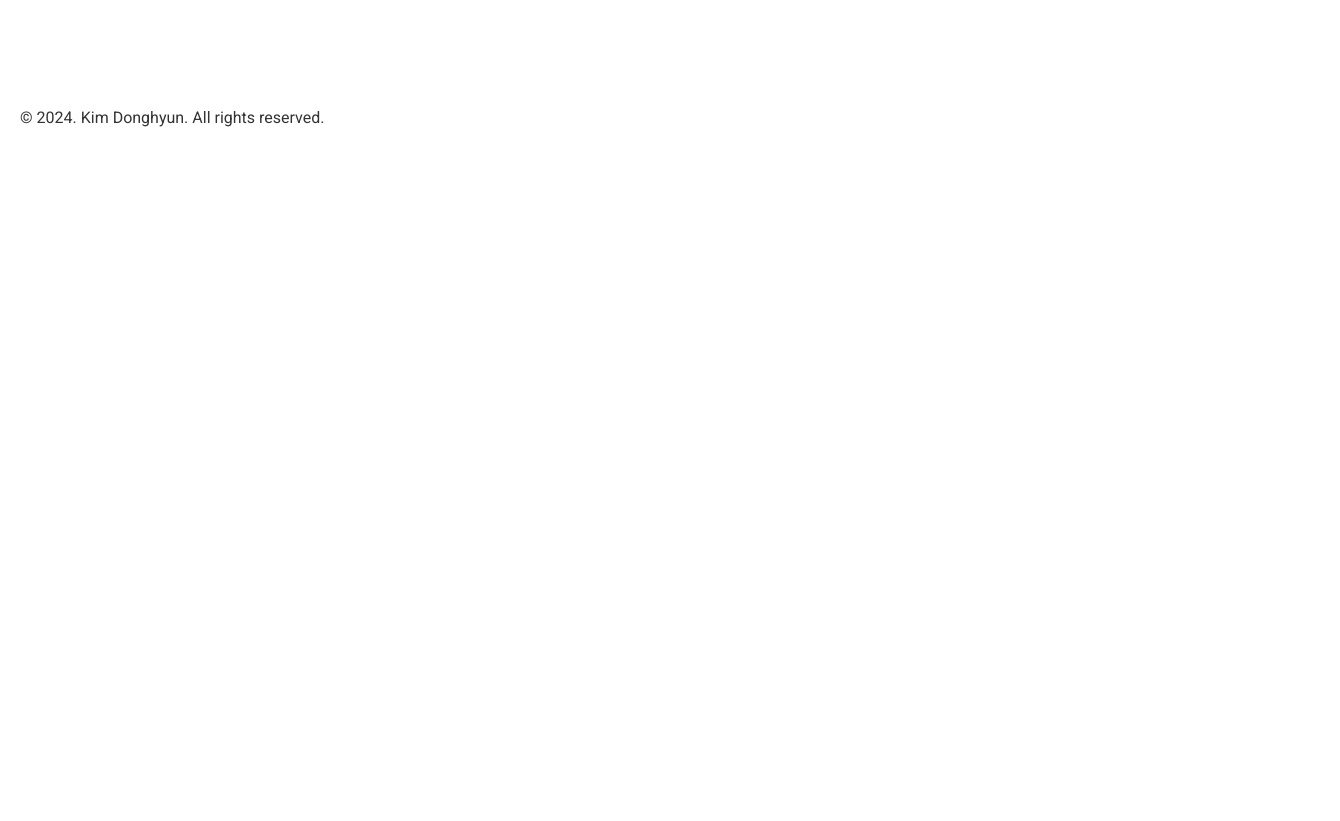
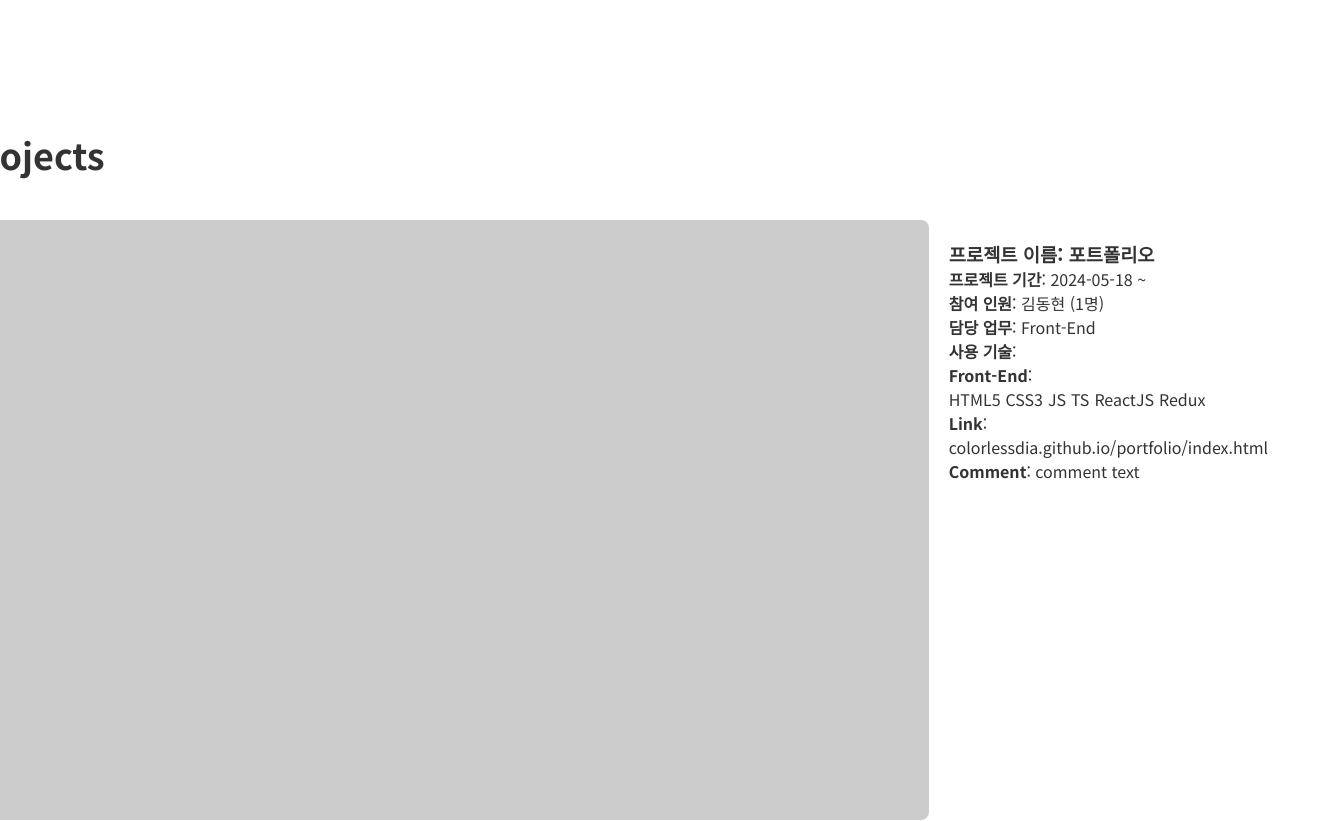
Before and after one commit to colorlessdia/portfolio, a React (Create React App) app: page / in a window 1280 px wide. Shown: the part 1023-1844 px from the top of the page, 1340 px wide, since content can reach past the window. Before the commit the page ends 1150 px from the top, so only its background shows below. Built offline with nearby package versions, Linux system fonts and the light colour scheme.

Commit message:
add projectsection

```diff
--- /dev/null
+++ b/src/components/MainPage/ProjectSection/ProjectList/ProjectItem/ProjectItem.module.css
@@ -0,0 +1,12 @@
+.project_description {
+  padding: 2rem;
+}
+
+.project_item {
+  display: flex;
+}
+
+.skill_list {
+  display: flex;
+  gap: .5rem;
+}
--- /dev/null
+++ b/src/components/MainPage/ProjectSection/ProjectList/ProjectItem/ProjectItem.tsx
@@ -0,0 +1,57 @@
+import type { ProjectItemType } from '../../../../../types';
+import styles from './ProjectItem.module.css';
+import ProjectMedia from './ProjectMedia/ProjectMedia';
+
+// type: props
+interface ProjectItemProps {
+  projectItem: ProjectItemType;
+}
+
+const ProjectItem = ({ projectItem }: ProjectItemProps) => {
+  return (
+    <li
+      key={projectItem.projectName}
+      className={styles.project_item}
+    >
+      {/* media */}
+      <ProjectMedia media={projectItem.media} />
+      {/* description */}
+      <div className={styles.project_description}>
+        <h3>
+          <strong>프로젝트 이름</strong>: {projectItem.projectName}
+        </h3>
+        <p><strong>프로젝트 기간</strong>: {projectItem.timeframe}</p>
+        <p>
+          <strong>참여 인원</strong>:&nbsp;
+          {projectItem.participant}
+        </p>
+        <p>
+          <strong>담당 업무</strong>:&nbsp;
+          {projectItem.task}
+        </p>
+        <p>
+          <strong>사용 기술</strong>:&nbsp;
+          {/* front && true */}
+          {projectItem.skills?.frontEnd &&
+          <p>
+            <strong>Front-End</strong>:&nbsp;
+            <ul className={styles.skill_list}>
+              {projectItem.skills.frontEnd.map(skill => (
+                <li
+                  key={skill}
+                >
+                  {skill}
+                </li>
+              ))}
+            </ul>
+          </p>}
+
+        </p>
+        <p><strong>Link</strong>: {projectItem.link}</p>
+        <p><strong>Comment</strong>: {projectItem.comment}</p>
+      </div>
+    </li>
+  );
+};
+
+export default ProjectItem;
--- /dev/null
+++ b/src/components/MainPage/ProjectSection/ProjectList/ProjectItem/ProjectMedia/ProjectMedia.module.css
@@ -0,0 +1,6 @@
+.project_media {
+  width: 100rem;
+  height: 60rem;
+  border-radius: .8rem;
+  background: #ccc;
+}
--- /dev/null
+++ b/src/components/MainPage/ProjectSection/ProjectList/ProjectItem/ProjectMedia/ProjectMedia.tsx
@@ -0,0 +1,20 @@
+import type { MediaContentType, MediaType } from "../../../../../../types";
+import styles from './ProjectMedia.module.css';
+
+// type: props
+interface ProjectMediaProps {
+  media: {
+    type: MediaType;
+    content: MediaContentType;
+  };
+}
+
+const ProjectMedia = ({ media }: ProjectMediaProps) => {
+  return (
+    <div className={styles.project_media}>
+
+    </div>
+  );
+};
+
+export default ProjectMedia;
--- /dev/null
+++ b/src/components/MainPage/ProjectSection/ProjectList/ProjectList.tsx
@@ -0,0 +1,36 @@
+import type { ProjectItemType } from '../../../../types';
+import ProjectItem from './ProjectItem/ProjectItem';
+
+const ProjectList = () => {
+  // list: projectItem
+  const projectItemList: ProjectItemType[] = [
+    {
+      projectName: '포트폴리오',
+      timeframe: '2024-05-18 ~',
+      participant: '김동현 (1명)',
+      task: 'Front-End',
+      skills: {
+        frontEnd: ['HTML5', 'CSS3', 'JS', 'TS', 'ReactJS', 'Redux']
+      },
+      comment: 'comment text',
+      link: 'colorlessdia.github.io/portfolio/index.html',
+      media: {
+        type: 'image',
+        content: '',
+      }
+    }
+  ];
+
+  return (
+    <ul>
+      {projectItemList.map(projectItem => (
+        <ProjectItem
+          key={projectItem.projectName}
+          projectItem={projectItem}
+        />
+      ))}
+    </ul>
+  );
+};
+
+export default ProjectList;
--- /dev/null
+++ b/src/components/MainPage/ProjectSection/ProjectSection.module.css
@@ -0,0 +1,15 @@
+.section {
+  display: flex;
+  justify-content: center;
+  padding-bottom: var(--section-bottom);
+}
+
+.section_inner {
+  width: 144rem;
+  padding: 2rem;
+}
+
+.section_title {
+  padding-bottom: var(--title-h2-bottom);
+  font-size: var(--title-h2-size);
+}
--- /dev/null
+++ b/src/components/MainPage/ProjectSection/ProjectSection.tsx
@@ -0,0 +1,16 @@
+import ProjectList from './ProjectList/ProjectList';
+import styles from './ProjectSection.module.css';
+
+const ProjectSection = () => {
+  return (
+    <section className={styles.section}>
+      <div className={styles.section_inner}>
+        <h2 className={styles.section_title}>Projects</h2>
+        {/* list: project */}
+        <ProjectList />
+      </div>
+    </section>
+  );
+};
+
+export default ProjectSection;
--- a/src/pages/MainPage/MainPage.tsx
+++ b/src/pages/MainPage/MainPage.tsx
@@ -1,11 +1,13 @@
 import IntroSection from '../../components/MainPage/IntroSection/IntroSection';
 import SkillSection from '../../components/MainPage/SkillSection/SkillSection';
+import ProjectSection from '../../components/MainPage/ProjectSection/ProjectSection';
 
 const MainPage = () => {
   return (
     <main>
       <IntroSection />
       <SkillSection />
+      <ProjectSection />
     </main>
   );
 };
```
Also changed, not shown: src/types.ts (+30 -0 lines).
